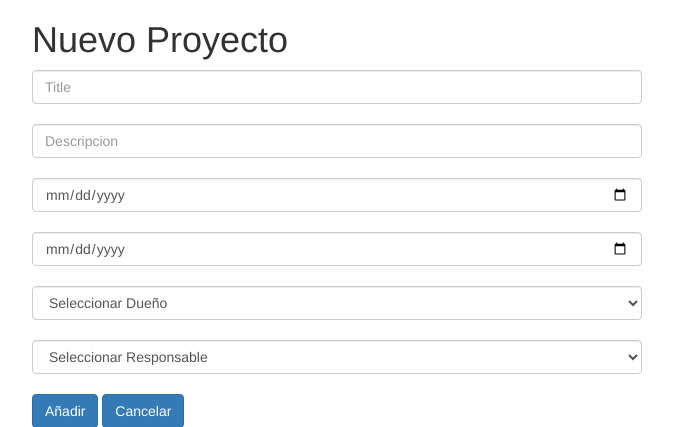
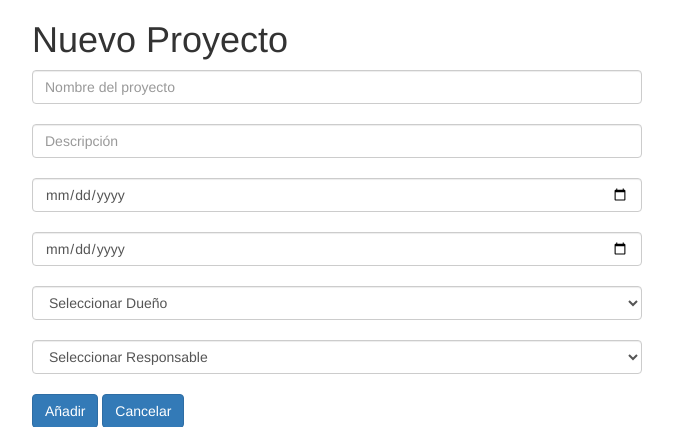
Before and after one commit to agilesg4/PryFinalAgiles20182, a Django app: page /polls/agregar_Proyecto/ in a window 1280 px wide. Shown: the top 427 px of the page, without its empty margins (303-976 px from the left). Run offline with Django 3.2, Linux system fonts and the light colour scheme; data that the repository does not hold is empty; some libraries are stand-ins or nearby versions.

Commit message:
ajuste nombres de campos

```diff
--- a/SGRED_HG/polls/templates/polls/addProyecto.html
+++ b/SGRED_HG/polls/templates/polls/addProyecto.html
@@ -76,8 +76,8 @@
 <div  class="col-md-6 col-sm-offset-3">
     <h1>Nuevo Proyecto</h1>
     <form id="formProyecto" action="../../polls/add_proyecto/" enctype="multipart/form-data" method="post" >
-        <input id="nombre" name="nombre" type="text" placeholder="Title" class="form-control input-md" required=""><br>
-        <input id="descripcion" name="descripcion" type="text" placeholder="Descripcion" class="form-control input-md" required=""><br>
+        <input id="nombre" name="nombre" type="text" placeholder="Nombre del proyecto" class="form-control input-md" required=""><br>
+        <input id="descripcion" name="descripcion" type="text" placeholder="Descripción" class="form-control input-md" required=""><br>
         <input id="fecha_inicio" name="fecha_inicio" type="date" placeholder="Fecha Inicio" class="form-control input-md" required=""><br>
         <input id="fecha_fin" name="fecha_fin" type="date" placeholder="Fecha Fin" class="form-control input-md" required=""><br>
 		<select class="form-control input-md" id="dueno" name="dueno">
--- a/SGRED_HG/polls/templates/polls/index.html
+++ b/SGRED_HG/polls/templates/polls/index.html
@@ -18,7 +18,7 @@
     <!-- Links -->
     <ul class="navbar-nav">
         <li class="nav-item">
-            <a href="{% url 'agregar_Proyecto' %}" class="nav-link">Añadir Proyecto</a>
+            <a href="{% url 'agregar_Proyecto' %}" class="nav-link">Crear Proyecto</a>
         </li>
         <li class="nav-item">
             <a href="{% url 'addRecurso' %}" class="nav-link">Añadir Recurso</a>
```
